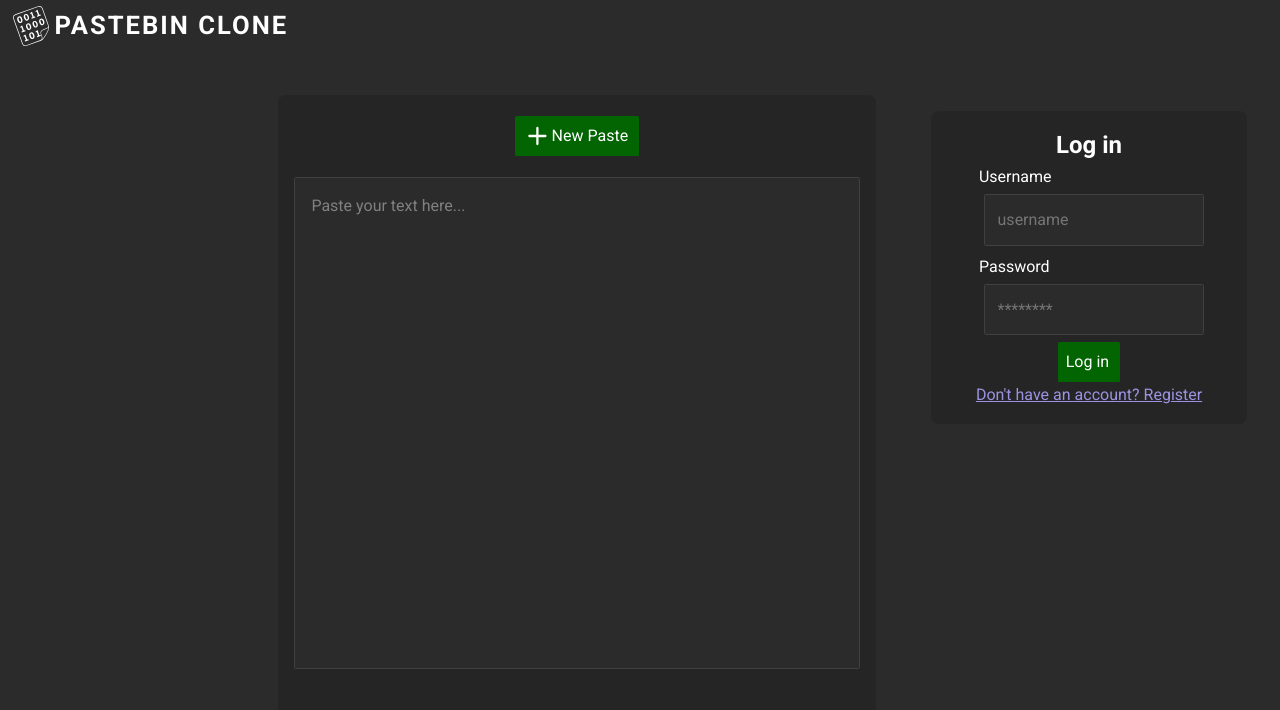
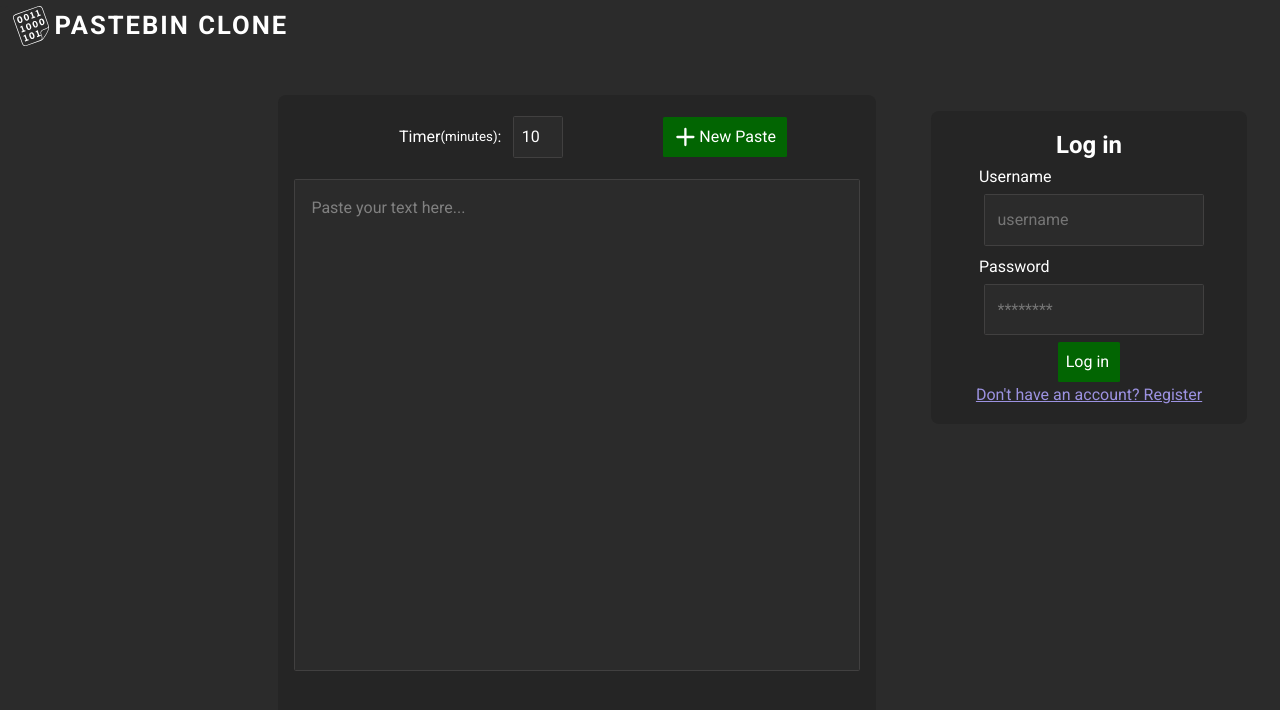
Before and after one commit to adiletbaimyrza/pastebin_clone, a React (Create React App) app: page / in a window 1280 px wide. Shown: the top 710 px of the page. Built offline with nearby package versions, Linux system fonts and the light colour scheme.

Commit message:
big push

```diff
--- a/src/App.js
+++ b/src/App.js
@@ -44,14 +44,16 @@ const App = () => {
           <div className="left-col">
             {token && token !== "" && token !== undefined ? (
               <React.Fragment>
+
                 <div className="pastes">
                   {pastes.length > 0 ? (  // Check if pastes array is not empty
                     pastes.map((paste, index) => (
                       <div key={index} className="paste-item">
+                        <a className="link-no-text-d" href={`http://localhost:3000/${paste.url_hash}`}>
                         <p className="paste-item-content">{paste.content}</p>
                         <p className="comment-created_at">{paste.created_at}</p>
                         <p className="comment-created_at">{paste.expire_at}</p>
-                        <a href={`http://localhost:3000/${paste.url_hash}`}>link</a>
+                      </a>
 
                       </div>
                     ))
--- a/src/Pages/PostPaste.js
+++ b/src/Pages/PostPaste.js
@@ -5,11 +5,12 @@ import PlusSVG from '../SVGs/PlusSVG';
 const PostPaste = () => {
     const [content, setContent] = useState(null);                    // default null
     const [pasteUrlHash, setPasteUrlHash] = useState(null);          // default null
-    const [timeUnit, setTimeUnit] = useState('Minutes');             // default 'Minutes'
+    const [timeUnit, setTimeUnit] = useState('minutes');             // default 'Minutes'
     const [hideTimer, setHideTimer] = useState(false);               // default false
     const [timeValue, setTimeValue] = useState(10);                  // default 10
     const [deleteUponSeen, setDeleteUponSeen] = useState(false);     // default false
     const [neverDelete, setNeverDelete] = useState(false);           // default false
+    const [max, setMax] = useState(60);
 
     const jwt = localStorage.getItem('token');
 
@@ -25,18 +26,27 @@ const PostPaste = () => {
         if (event.target.value === 'never') {
             setHideTimer(true);
             setNeverDelete(true);
-            setTimeUnit(event.target.value);
+            setTimeUnit(null);
         }
         else if (event.target.value === 'delete-upon-seen') {
             setHideTimer(true);
             setDeleteUponSeen(true);
-            setTimeUnit(event.target.value);
+            setTimeUnit(null);
         }
         else {
             setTimeUnit(event.target.value);
             setHideTimer(false);
             setNeverDelete(false);
             setDeleteUponSeen(false);
+            if (event.target.value === 'Minutes') {
+                setMax(60);
+            }
+            else if (event.target.value === 'Hours') {
+                setMax(24);
+            }
+            else {
+                setMax(365);
+            }
         }
     };
 
@@ -115,7 +125,7 @@ const PostPaste = () => {
                                 <input className="timer-input"
                                     type="number"
                                     min="1"
-                                    max=""
+                                    max={max}
                                     value={timeValue}
                                     onChange={handleTimeValueChange}
                                 />
@@ -125,7 +135,20 @@ const PostPaste = () => {
                         )}
                     </>
                 ) : (
-                <></>
+                    <label className="timer-label">
+                    Timer
+                    <small className="small">
+                        ({timeUnit})
+                    </small>
+                    :
+                    <input className="timer-input"
+                        type="number"
+                        min="1"
+                        max="60"
+                        value={timeValue}
+                        onChange={handleTimeValueChange}
+                    />
+                </label>
                 )}
                 <button
                     className="paste"
--- a/src/index.css
+++ b/src/index.css
@@ -106,6 +106,14 @@ padding: 0.5rem 0.7rem 0.5rem 0.5rem;
 color: white;
 }
 
+.pastes, .paste-item {
+  text-decoration: none;
+}
+
+.link-no-text-d {
+  text-decoration: none;
+}
+
 .paste:hover {
   cursor: pointer;
   background-color: rgb(3, 68, 3);
@@ -161,6 +169,7 @@ color: white;
   background-color: #2b2b2b;
   border: solid rgb(65, 64, 64) 0.1px;
   padding: 1rem;
+  min-height: 10rem;
 }
 
 .outer {
@@ -290,6 +299,12 @@ text-decoration: underline;
 
 .left-col {
   padding: 1rem;
+  overflow: auto;
+  max-height: 35rem;
+  margin-right: 1rem;
+  display: flex;
+  flex-direction: column;
+  justify-content: space-between;
 }
 
 .time-icon {
@@ -312,11 +327,12 @@ text-decoration: underline;
 
 .add-comment-button {
   background: #026502;
-  border: none;
-  box-shadow: black 1px;
-  padding: 0.5rem 0.5rem 0rem 0.5rem;
-  box-shadow: 1px 1px 1px 1px #1e1e1e;
-  transition: 0.1s background ease-in-out;
+border: none;
+box-shadow: black 1px;
+padding: 0.5rem 0.5rem 0.5rem 0.5rem;
+box-shadow: 1px 1px 1px 1px #1e1e1e;
+transition: 0.1s background ease-in-out;
+color: white;
 }
 
 .add-comment-button:hover {
@@ -359,3 +375,13 @@ margin: 0.5rem 0;
 .time-unit-select {
   padding: 0.5rem;
 }
+
+.paste-item {
+  background: #252525;
+padding: 1rem;
+margin: 1rem 0;
+}
+
+.paste-item-content {
+  color: rgb(203, 192, 192);
+}
```
Also changed, not shown: 2 other files (tests, documents, lock files or other folders).
